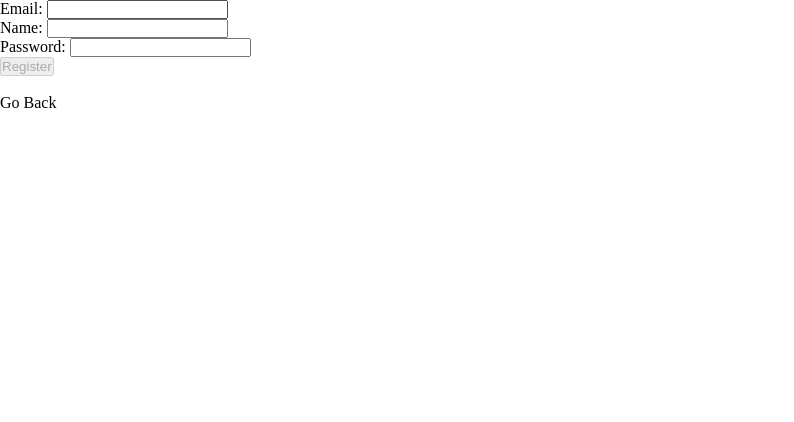
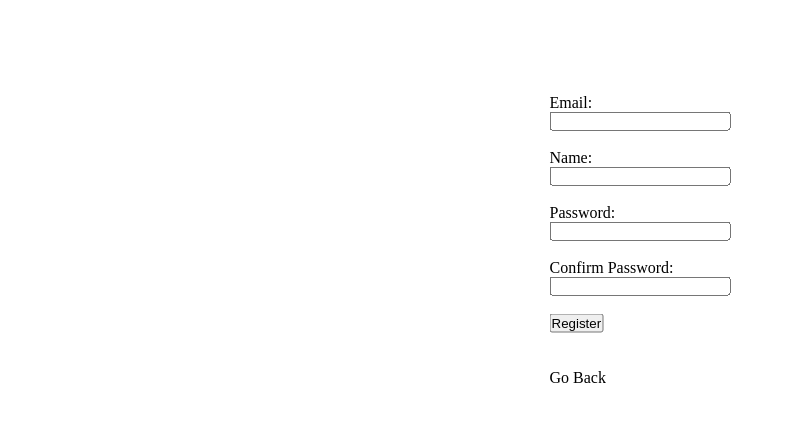
Before and after one commit to sminHSV/CS-495-Project, a Next.js app: page /register in a window 1280 px wide. Shown: the top 422 px of the page, without its empty margins (0-794 px from the left). Built offline with nearby package versions, Linux system fonts and the light colour scheme; no server answers.

Commit message:
tidied up login and register page

```diff
--- a/pages/index.js
+++ b/pages/index.js
@@ -135,6 +135,7 @@ export default function Home() {
         }
 
         .card {
+          min-width: 200px;
           margin: 1rem;
           flex-basis: 45%;
           padding: 1.5rem;
--- a/pages/register.js
+++ b/pages/register.js
@@ -1,14 +1,15 @@
 import { useRouter } from 'next/router';
-import {useState } from 'react';
+import {useRef, useState } from 'react';
 import Link from 'next/link'
 import httpStatus from 'http-status';
 
 export default function Register() {
     const router = useRouter();
 
-    const [email, setEmail] = useState('');
-    const [name, setName] = useState('');
-    const [password, setPassword] = useState('');
+    const email = useRef();
+    const name = useRef();
+    const password1 = useRef();
+    const password2 = useRef();
 
     const [errorMsg, setErrorMsg] = useState(null);
     const [status, setStatus] = useState('typing');
@@ -17,10 +18,20 @@ export default function Register() {
         e.preventDefault();
         setStatus('submitting');
 
+        if (password1.current.value !== password2.current.value) {
+            setErrorMsg('Passwords don\'t match.');
+            setStatus('typing');
+            return;
+        }
+
         const response = await fetch('/api/register', {
             method: 'PUT',
             headers: { 'Content-Type': 'application/json' },
-          body: JSON.stringify({ email, password, name }),
+            body: JSON.stringify({
+                email: email.current.value,
+                password: password1.current.value,
+                name: name.current.value
+            }),
         });
 
         if (response.status === httpStatus.CREATED) {
@@ -33,48 +44,69 @@ export default function Register() {
     };
 
     return (
-        <>
+        <div style={{
+            position: 'fixed',
+            top: '30%',
+            left: '50%',
+            transform: 'translate(-50%, -50%)'
+        }}>
+            <div>
                 <form onSubmit={handleSubmit}>
                 <div>
                     <label>
-            Email: <input
+                    Email: <br/><input
                         type="text"
-                value={email}
-                onChange={e => setEmail(e.target.value)}
+                        ref={email}
                         disabled={status === 'submitting'}
+                        required
+                    />
+                    </label>
+                </div><br/>
+                <div>
+                    <label>
+                    Name: <br/><input
+                        type="text"
+                        ref={name}
+                        disabled={status === 'submitting'}
+                        required
+                    />
+                    </label>
+                </div><br/>
+                <div>
+                    <label>
+                    Password: <br/><input
+                        type="password"
+                        ref={password1}
+                        disabled={status === 'submitting'}
+                        required
+                    />
+                    </label>
+                </div><br/>
+                <div>
+                    <label>
+                    Confirm Password: <br/><input
+                        type="password"
+                        ref={password2}
+                        disabled={status === 'submitting'}
+                        required
                     />
                     </label>
                 </div>
+                <br/>
                 <div>
-            <label>
-            Name: <input
-                type="text"
-                onChange={e => setName(e.target.value)}
+                    <button
                         disabled={status === 'submitting'}
-            />
-            </label>
+                        type="submit">
+                        Register
+                    </button>
                 </div>
-        <div>
-            <label>
-            Password: <input
-                type="password"
-                onChange={e => setPassword(e.target.value)}
-                disabled={status === 'submitting'}
-            />
-            </label>
-        </div>
-        <div>
-            <button disabled={
-                email.length === 0 ||
-                name.length === 0 ||
-                password.length === 0 ||
-                status === 'submitting'
-            } type="submit">Register</button>
-        </div>
-        {errorMsg && <p className="error">{errorMsg}</p>}
+                <span style={{color: 'red'}}>
+                    {errorMsg || <br/>}
+                </span>
                 </form>
                 <br />
                 <Link href="/">Go Back</Link>
-        </>
+            </div>
+        </div>
     );
   }
```
Also changed, not shown: pages/login.js (+30 -16 lines). Lines whose indentation alone changed are shown as unchanged.
